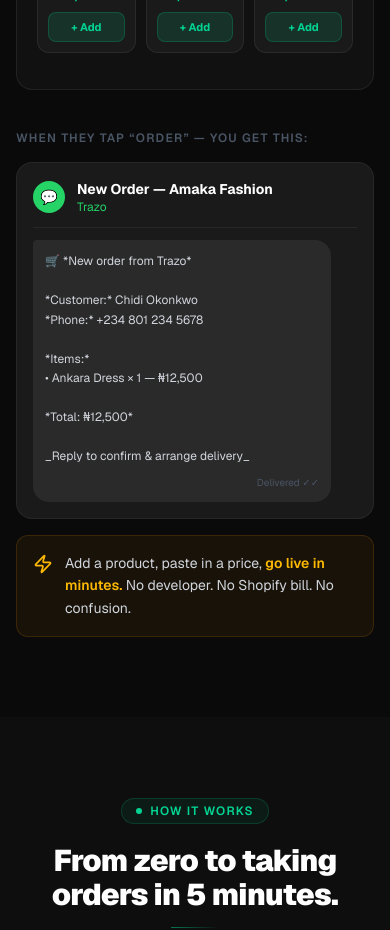
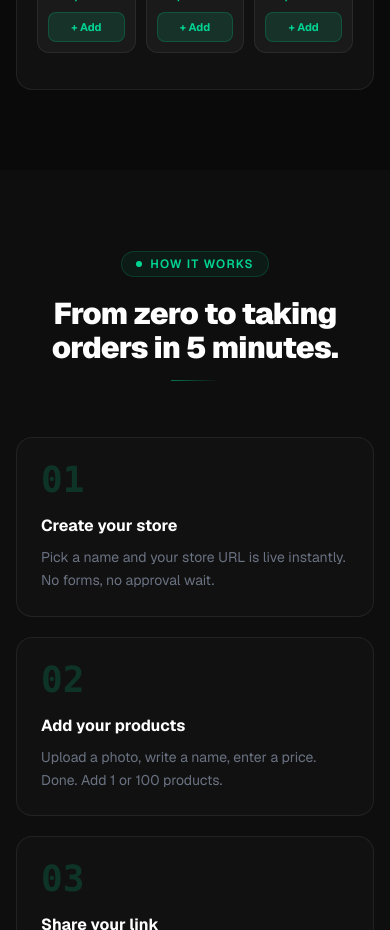
Before and after one commit to Reward-steve/trazo, a Next.js app: page / in a window 390 px wide. Shown: the part 3080-4010 px from the top of the page. Built offline with nearby package versions, Linux system fonts and the light colour scheme.

Commit message:
fixed responsiveness

```diff
--- a/app/components/landing/DemoSec.tsx
+++ b/app/components/landing/DemoSec.tsx
@@ -16,33 +16,6 @@
     setCart((prev) => [...prev, { name, price }]);
   }
 
-  const waMessage = cart.length
-    ? [
-        "🛒 *New order from Trazo*",
-        "",
-        "*Customer:* Chidi Okonkwo",
-        "*Phone:* +234 801 234 5678",
-        "",
-        "*Items:*",
-        ...cart.map((i) => `• ${i.name} × 1 — ₦${i.price.toLocaleString()}`),
-        "",
-        `*Total: ₦${total.toLocaleString()}*`,
-        "",
-        "_Reply to confirm & arrange delivery_",
-      ].join("\n")
-    : [
-        "🛒 *New order from Trazo*",
-        "",
-        "*Customer:* Chidi Okonkwo",
-        "*Phone:* +234 801 234 5678",
-        "",
-        "*Items:*",
-        "• Ankara Dress × 1 — ₦12,500",
-        "",
-        "*Total: ₦12,500*",
-        "",
-        "_Reply to confirm & arrange delivery_",
-      ].join("\n");
 
   return (
     <section className="max-w-7xl mx-auto px-4 sm:px-6 lg:px-8 pb-20">
@@ -134,48 +107,6 @@
           </div>
         </div>
 
-        {/* WhatsApp preview */}
-        <div className="flex flex-col gap-4">
-          <p className="text-xs font-semibold uppercase tracking-widest text-gray-600">
-            When they tap &ldquo;Order&rdquo; — you get this:
-          </p>
-
-          <div className="bg-[#1a1a1a] border border-white/[0.06] rounded-2xl p-4">
-            {/* WA header */}
-            <div className="flex items-center gap-3 pb-3 mb-3 border-b border-white/[0.06]">
-              <div className="h-8 w-8 rounded-full bg-[#25d366] flex items-center justify-center text-white text-sm shrink-0">
-                💬
-              </div>
-              <div>
-                <div className="text-sm font-bold text-white">
-                  New Order — Amaka Fashion
-                </div>
-                <div className="text-xs text-[#25d366]">Trazo</div>
-              </div>
-            </div>
-            {/* WA bubble */}
-            <div className="bg-[#2a2a2a] rounded-tl-sm rounded-tr-2xl rounded-br-2xl rounded-bl-2xl p-3 max-w-[92%]">
-              <pre className="text-xs text-gray-300 leading-relaxed whitespace-pre-wrap font-sans">
-                {waMessage}
-              </pre>
-              <div className="text-[10px] text-gray-600 text-right mt-2">
-                Delivered ✓✓
-              </div>
-            </div>
-          </div>
-
-          {/* Urgency strip */}
-          <div className="flex items-start gap-3 bg-amber-500/[0.06] border border-amber-500/15 rounded-xl p-4">
-            <Zap className="h-5 w-5 text-amber-400 shrink-0 mt-0.5" />
-            <p className="text-sm text-gray-300 leading-relaxed">
-              Add a product, paste in a price,{" "}
-              <span className="text-amber-400 font-semibold">
-                go live in minutes.
-              </span>{" "}
-              No developer. No Shopify bill. No confusion.
-            </p>
-          </div>
-        </div>
       </div>
     </section>
   );
```
